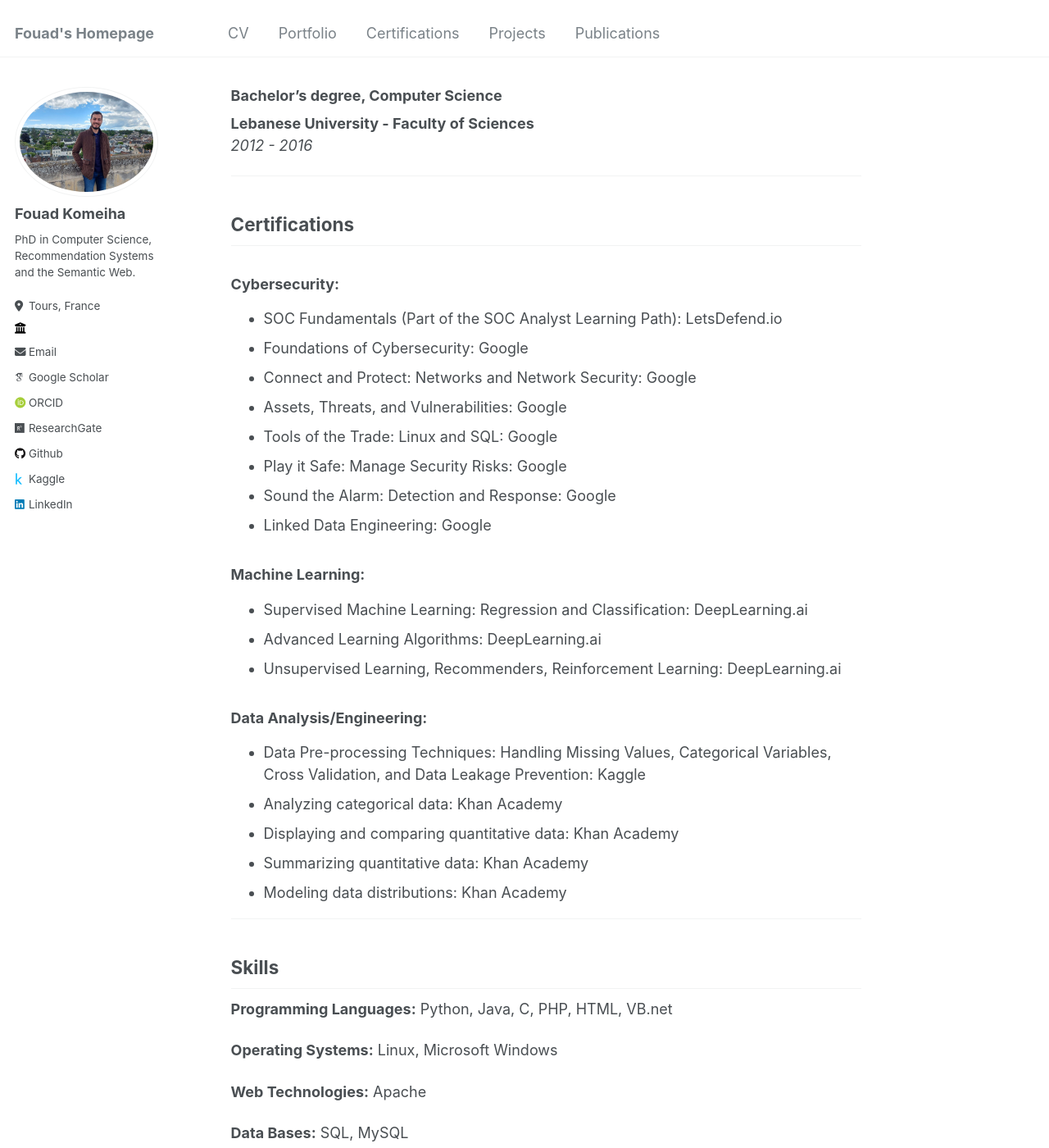
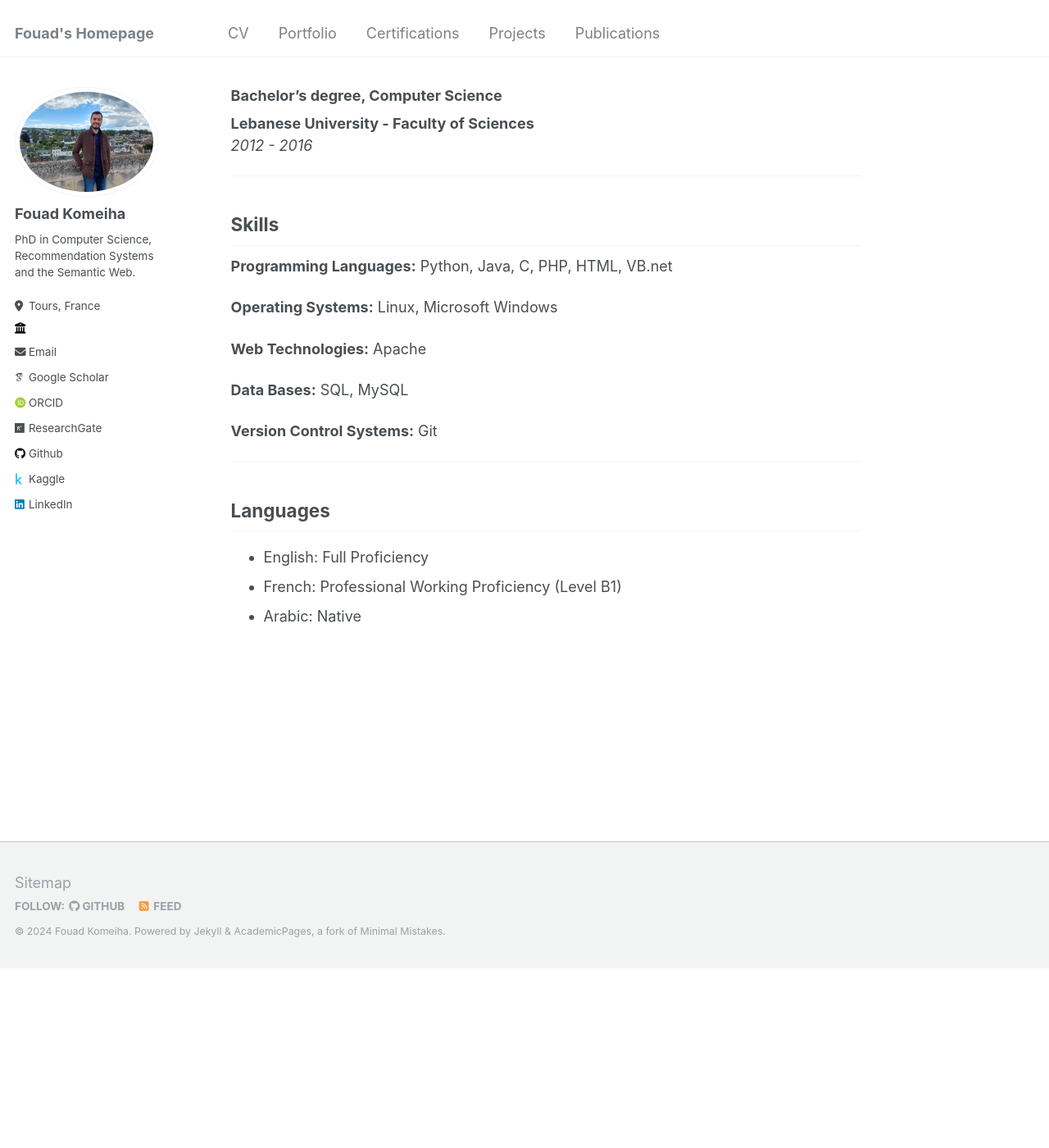
Before and after one commit to FouadKom/FouadKom.github.io, a Jekyll site: the page built from _pages/cv.md, in a window 1280 px wide and 1400 px high, scrolled down 1662 px. Shown: the whole window at 82% size. Built offline with Jekyll 4.4.1, drawn with Linux system fonts in a browser that asks for light colours; some web fonts are replaced; our own code applies the rules of GitHub Pages for plain Markdown files; a file with an impossible date is left out; after the commit the page ends 2844 px from its top, so only the background shows below that.

Commit message:
Update cv.md

```diff
--- a/_pages/cv.md
+++ b/_pages/cv.md
@@ -49,32 +49,6 @@ Courses Include:
 
 ***
 
-## Certifications
-
-### Cybersecurity:
-- SOC Fundamentals (Part of the SOC Analyst Learning Path): LetsDefend.io
-- Foundations of Cybersecurity: Google
-- Connect and Protect: Networks and Network Security: Google
-- Assets, Threats, and Vulnerabilities: Google
-- Tools of the Trade: Linux and SQL: Google
-- Play it Safe: Manage Security Risks: Google
-- Sound the Alarm: Detection and Response: Google
-- Linked Data Engineering: Google
-
-### Machine Learning:
-- Supervised Machine Learning: Regression and Classification: DeepLearning.ai
-- Advanced Learning Algorithms: DeepLearning.ai
-- Unsupervised Learning, Recommenders, Reinforcement Learning: DeepLearning.ai
-
-### Data Analysis/Engineering:
-- Data Pre-processing Techniques: Handling Missing Values, Categorical Variables, Cross Validation, and Data Leakage Prevention: Kaggle
-- Analyzing categorical data: Khan Academy
-- Displaying and comparing quantitative data: Khan Academy
-- Summarizing quantitative data: Khan Academy
-- Modeling data distributions: Khan Academy
-
-***
-
 ## Skills
 
 **Programming Languages:**
```
